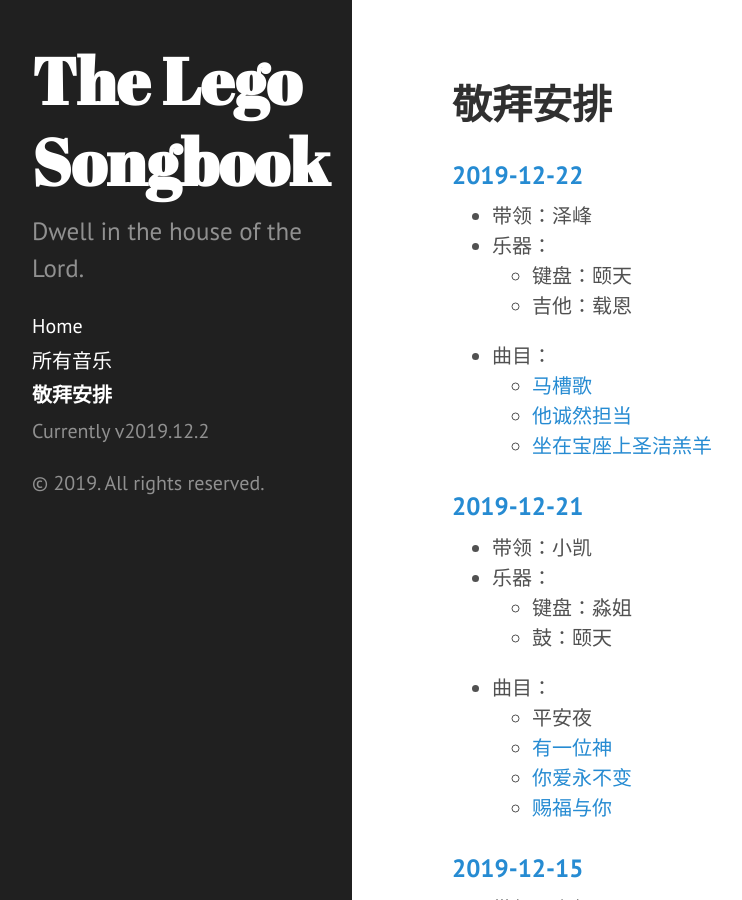
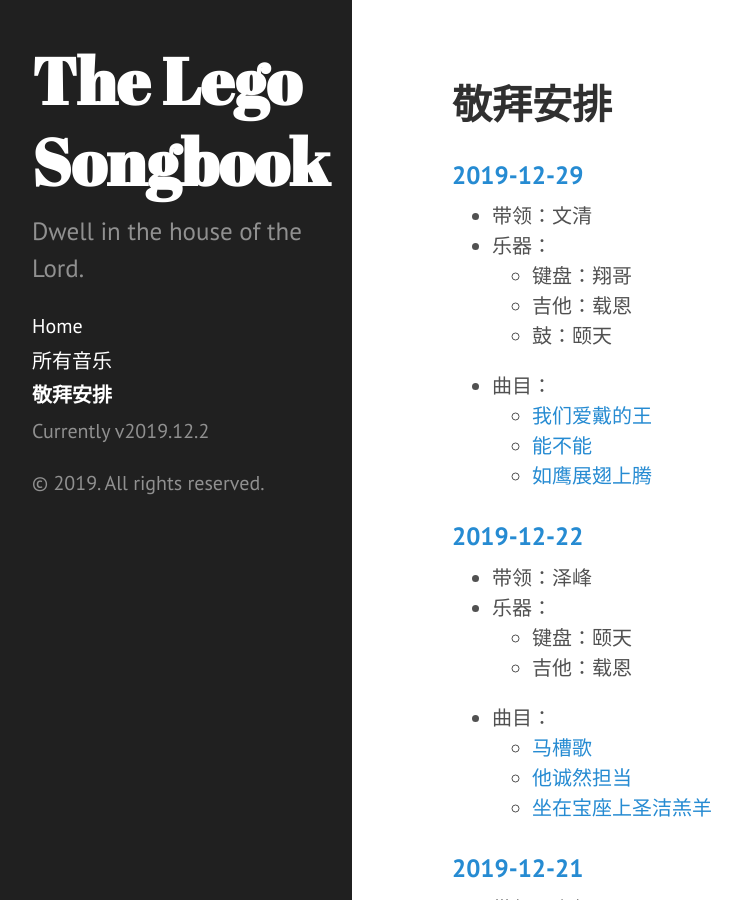
Before and after one commit to kipyin/lego-songbook, a Jekyll site: the page built from services.md, in a window 1280 px wide and 900 px high. Shown: the whole window, without its empty margins (8-750 px from the left). Built offline with Jekyll 4.4.1, drawn with Linux system fonts in a browser that asks for light colours; some web fonts are replaced.

Commit message:
Add songs & update 2019-12-29 worship plan

```diff
--- a/_data/services.yaml
+++ b/_data/services.yaml
@@ -160,3 +160,17 @@
       - 马槽歌
       - 他诚然担当
       - 坐在宝座上圣洁羔羊
+
+- date: 2019-12-29
+  lead_singer: 文清
+  instrumentation:
+      - instrument: 键盘
+        player: 翔哥
+      - instrument: 吉他
+        player: 载恩
+      - instrument: 鼓
+        player: 颐天
+  songs:
+      - 我们爱戴的王
+      - 能不能
+      - 如鹰展翅上腾
--- a/_data/songs.csv
+++ b/_data/songs.csv
@@ -75,7 +75,7 @@ I Believe,F,--,pdf
 永恒的主,F,--,pdf
 有一位神,D,375,pdf
 愿你以我的默念为甘甜,Bb,--,pdf
-云上太阳,D,397,
+云上太阳,D,397,pdf
 再次将我更新,A,--,png
 赞美中遇见你,C,--,pdf
 展开清晨的翅膀,D,--,pdf
--- a/_data/songs_by_key.csv
+++ b/_data/songs_by_key.csv
@@ -30,7 +30,7 @@ name,key,hymn_ref,sheet_type
 耶稣！耶稣！,Bm,--,png
 一颗谦卑的心,D,--,JPG
 有一位神,D,375,pdf
-云上太阳,D,397,
+云上太阳,D,397,pdf
 展开清晨的翅膀,D,--,pdf
 中国的早晨五点钟,D,191,png
 主你是我最知心的朋友,D,--,JPG
```
